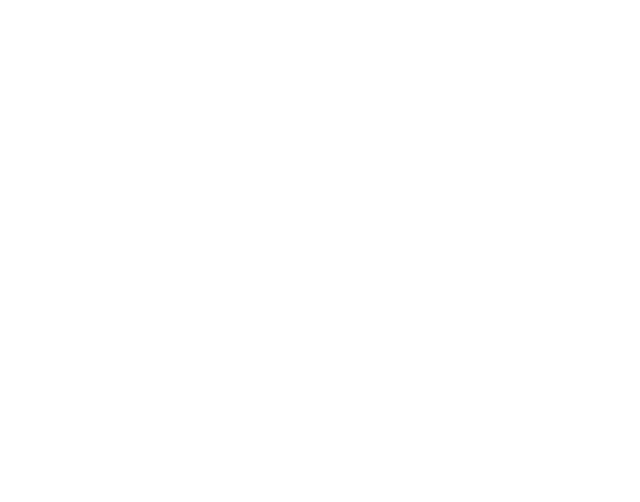
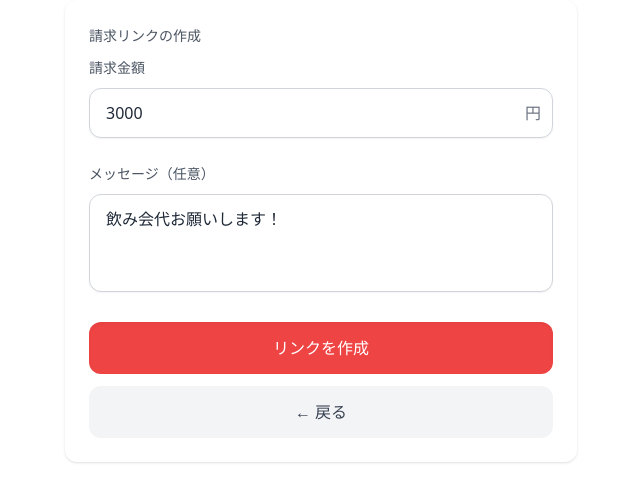
Before and after one commit to deraryo4559/GroupeF, a React (Vite) app in the folder front/: page /request in a window 1280 px wide. Before the commit this address had no page. Shown: the top 502 px of the page, without its empty margins (319-959 px from the left). Built offline with nearby package versions, Linux system fonts and the light colour scheme.

Commit message:
2025 16_44

```diff
--- a/front/src/App.jsx
+++ b/front/src/App.jsx
@@ -2,6 +2,7 @@
 import { BrowserRouter as Router, Routes, Route } from 'react-router-dom';
 import HomePage from './pages/HomePage';
 import SendMoney from './components/SendMoney';
+import RequestLink from './components/RequestLink';
 
 
 
@@ -12,6 +13,7 @@
         <Routes>
           <Route path="/" element={<HomePage />} />
           <Route path="/SendMoney" element={<SendMoney />} />
+          <Route path="/request" element={<RequestLink />} />
         </Routes>
       </div>
     </Router>
--- /dev/null
+++ b/front/src/components/RequestLink.jsx
@@ -0,0 +1,76 @@
+import { useState } from "react";
+import { useNavigate } from "react-router-dom";
+
+function RequestLink() {
+  const [reqAmount, setReqAmount] = useState("3000");
+  const [reqMsg, setReqMsg] = useState("飲み会代お願いします！");
+  const navigate = useNavigate();
+
+  const handleAmountChange = (e) => {
+    const v = e.target.value;
+    if (v === "") return setReqAmount("");
+    const n = Number(v);
+    if (n < 1) return setReqAmount("1");
+    if (n > 50000) return setReqAmount("50000");
+    setReqAmount(v);
+  };
+
+  const canCreate = reqAmount !== "" && Number(reqAmount) >= 1 && Number(reqAmount) <= 50000;
+
+  return (
+    <div className="w-full max-w-xs md:max-w-md lg:max-w-lg mx-auto p-6 bg-white rounded-xl shadow text-gray-800">
+      <div className="text-sm text-gray-600 leading-6 mb-2">請求リンクの作成</div>
+
+      {/* 請求金額 */}
+      <div className="mt-2">
+        <div className="text-sm text-gray-600 leading-6 mb-2">請求金額</div>
+        <div className="relative">
+          <input
+            type="number"
+            inputMode="numeric"
+            min="1"
+            max="50000"
+            step="1"
+            placeholder="金額"
+            value={reqAmount}
+            onChange={handleAmountChange}
+            className="w-full pr-10 pl-4 py-3 text-[15px] md:text-base rounded-xl border border-gray-300 bg-white placeholder-gray-400 shadow-sm focus:outline-none focus:ring-2 focus:ring-gray-300"
+          />
+          <span className="absolute right-3 top-1/2 -translate-y-1/2 text-gray-500 text-sm md:text-base">円</span>
+        </div>
+      </div>
+
+      {/* メッセージ（任意） */}
+      <div className="mt-6">
+        <div className="text-sm text-gray-600 leading-6 mb-2">メッセージ（任意）</div>
+        <textarea
+          rows={3}
+          value={reqMsg}
+          onChange={(e) => setReqMsg(e.target.value)}
+          className="w-full pl-4 pr-4 py-3 text-[15px] md:text-base rounded-xl border border-gray-300 bg-white placeholder-gray-400 shadow-sm focus:outline-none focus:ring-2 focus:ring-gray-300 resize-none"
+        />
+      </div>
+
+      {/* 作成ボタン */}
+      <button
+        type="button"
+        disabled={!canCreate}
+        className={`mt-6 w-full py-3.5 rounded-xl text-white text-[15px] md:text-base font-medium shadow-inner transition-colors
+          ${canCreate ? "bg-red-500 hover:bg-red-600 cursor-pointer" : "bg-gray-300 cursor-not-allowed"}`}
+        onClick={() => alert("請求リンクを作成しました！（ダミー）")}
+      >
+        リンクを作成
+      </button>
+
+      <button
+        type="button"
+        onClick={() => navigate("/SendMoney")}
+        className="mt-3 w-full py-3.5 rounded-xl text-[15px] md:text-base font-medium bg-gray-100 hover:bg-gray-200 text-gray-700 transition-colors"
+      >
+        ← 戻る
+      </button>
+    </div>
+  );
+}
+
+export default RequestLink;
--- a/front/src/components/SendMoney.jsx
+++ b/front/src/components/SendMoney.jsx
@@ -1,27 +1,20 @@
 import { useState } from "react";
+import { useNavigate } from "react-router-dom"; // ★追加
 
 function SendMoney() {
-  const [amount, setAmount] = useState("");     // 空 → プレースホルダー「金額」が表示
-  const [message, setMessage] = useState("");   // メッセージ欄
+  const [amount, setAmount] = useState("");
+  const [message, setMessage] = useState("");
+  const navigate = useNavigate();               // ★追加
 
-  // 金額入力済みか判定（1以上 50000以下）
   const isAmountValid = amount !== "" && Number(amount) >= 1 && Number(amount) <= 50000;
 
-  // 入力時に範囲チェック
   const handleAmountChange = (e) => {
     const value = e.target.value;
-    if (value === "") {
-      setAmount("");
-    } else {
-      const num = Number(value);
-      if (num < 1) {
-        setAmount("1");
-      } else if (num > 50000) {
-        setAmount("50000");
-      } else {
-        setAmount(value);
-      }
-    }
+    if (value === "") return setAmount("");
+    const num = Number(value);
+    if (num < 1) return setAmount("1");
+    if (num > 50000) return setAmount("50000");
+    setAmount(value);
   };
 
   return (
@@ -32,23 +25,19 @@
         <div className="flex items-center gap-3">
           <div className="w-12 h-12 rounded-full overflow-hidden flex items-center justify-center">
             <img
-              src="../public/images/human1.png"
+              src="/images/human1.png"   // public配下なら /images/... とすると安全
               alt="profile"
               className="w-12 h-12 object-cover rounded-full"
             />
           </div>
-          <div className="text-[15px] md:text-base font-medium tracking-wide">
-            サンプル 氏名
-          </div>
+          <div className="text-[15px] md:text-base font-medium tracking-wide">サンプル 氏名</div>
         </div>
       </div>
 
       {/* 送金上限額 */}
       <div className="flex items-start gap-4 mt-6">
         <div className="text-sm text-gray-600 leading-6 mt-1">送金上限額</div>
-        <div className="text-[15px] md:text-base font-semibold tracking-wide">
-          50,000円
-        </div>
+        <div className="text-[15px] md:text-base font-semibold tracking-wide">50,000円</div>
       </div>
 
       {/* 送金金額 */}
@@ -66,9 +55,7 @@
             onChange={handleAmountChange}
             className="w-full pr-10 pl-4 py-3 text-[15px] md:text-base rounded-xl border border-gray-300 bg-white placeholder-gray-400 shadow-sm focus:outline-none focus:ring-2 focus:ring-gray-300"
           />
-          <span className="absolute right-3 top-1/2 -translate-y-1/2 text-gray-500 text-sm md:text-base">
-            円
-          </span>
+          <span className="absolute right-3 top-1/2 -translate-y-1/2 text-gray-500 text-sm md:text-base">円</span>
         </div>
       </div>
 
@@ -92,9 +79,11 @@
       >
         送金
       </button>
-      {/* 請求ボタン */}
+
+      {/* 請求ボタン → /request へ */}
       <button
         type="button"
+        onClick={() => navigate("/request")}
         className="mt-3 w-full py-3.5 rounded-xl text-white text-[15px] md:text-base font-medium shadow-inner bg-blue-500 hover:bg-blue-600 transition-colors"
       >
         請求
```
